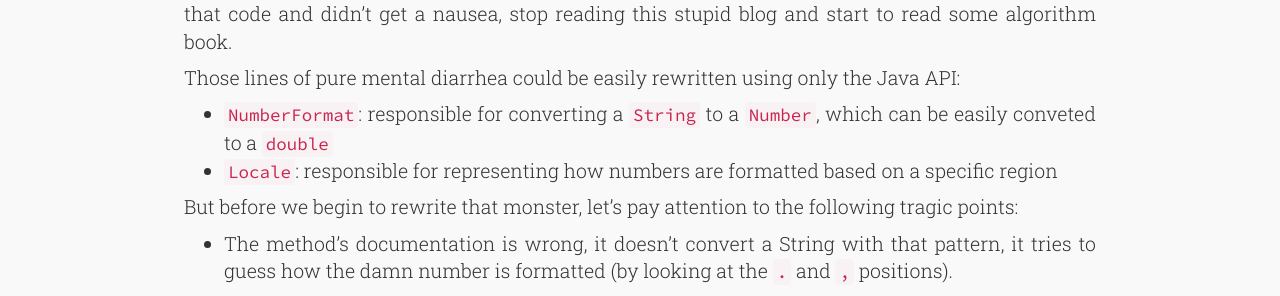
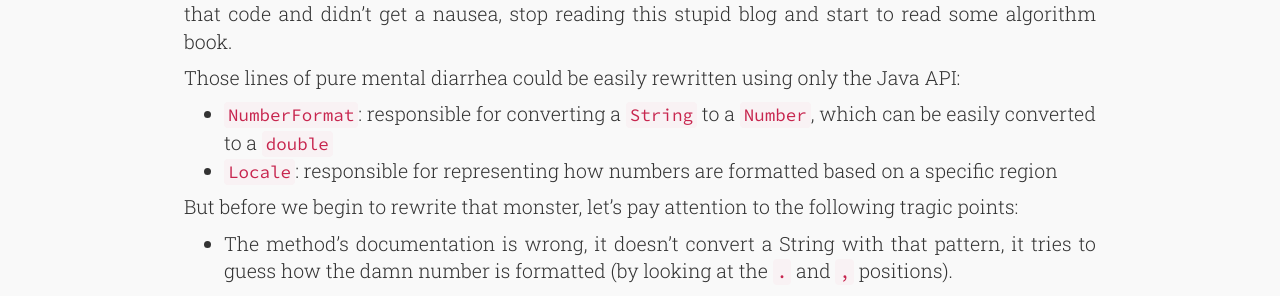
Before and after one commit to ataxexe/ataxexe.github.io, a Jekyll site: the page built from _posts/devoops/2017-02-21-how-to-not-convert-numbers.md, in a window 1280 px wide and 900 px high, scrolled down 956 px. Shown: the part 159-455 px from the top of the window. Built offline with Jekyll 4.4.1, drawn with Linux system fonts in a browser that asks for light colours; nearby versions of some CDN libraries.

Commit message:
fix typo

```diff
--- a/_posts/devoops/2017-02-21-how-to-not-convert-numbers.md
+++ b/_posts/devoops/2017-02-21-how-to-not-convert-numbers.md
@@ -59,7 +59,7 @@ didn't get a nausea, stop reading this stupid blog and start to read some algori
 
 Those lines of pure mental diarrhea could be easily rewritten using only the Java API:
 
-- `NumberFormat`: responsible for converting a `String` to a `Number`, which can be easily conveted to a `double`
+- `NumberFormat`: responsible for converting a `String` to a `Number`, which can be easily converted to a `double`
 - `Locale`: responsible for representing how numbers are formatted based on a specific region
 
 But before we begin to rewrite that monster, let's pay attention to the following tragic points:
```
